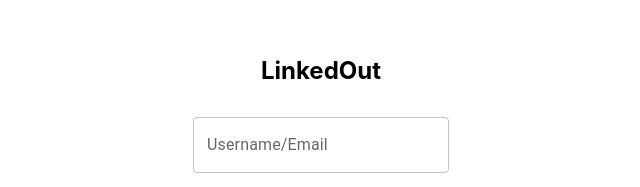
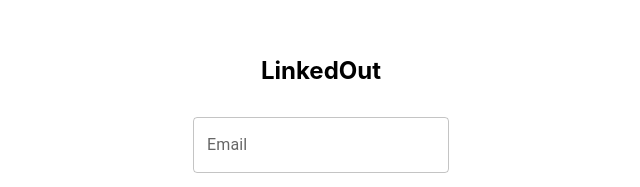
Before and after one commit to Lukateki/LinkedOut-SOEN341Project2023, a React (Create React App) app in the folder Frontend/linkedout/: page / in a window 1280 px wide. Shown: the part 104-291 px from the top of the page, without its empty margins (319-959 px from the left). Built offline with nearby package versions, Linux system fonts and the light colour scheme.

Commit message:
user name label changed to email

```diff
--- a/Frontend/linkedout/src/main/pages/LoginPage/LoginPage.tsx
+++ b/Frontend/linkedout/src/main/pages/LoginPage/LoginPage.tsx
@@ -26,7 +26,7 @@ const LoginPage = () => {
             <div className='login-container'>
                 <TextField
                     className='username-field'
-                    label="Username/Email"
+                    label="Email"
                     value={username}
                     onChange={handleUsernameChange}
                 />
```
